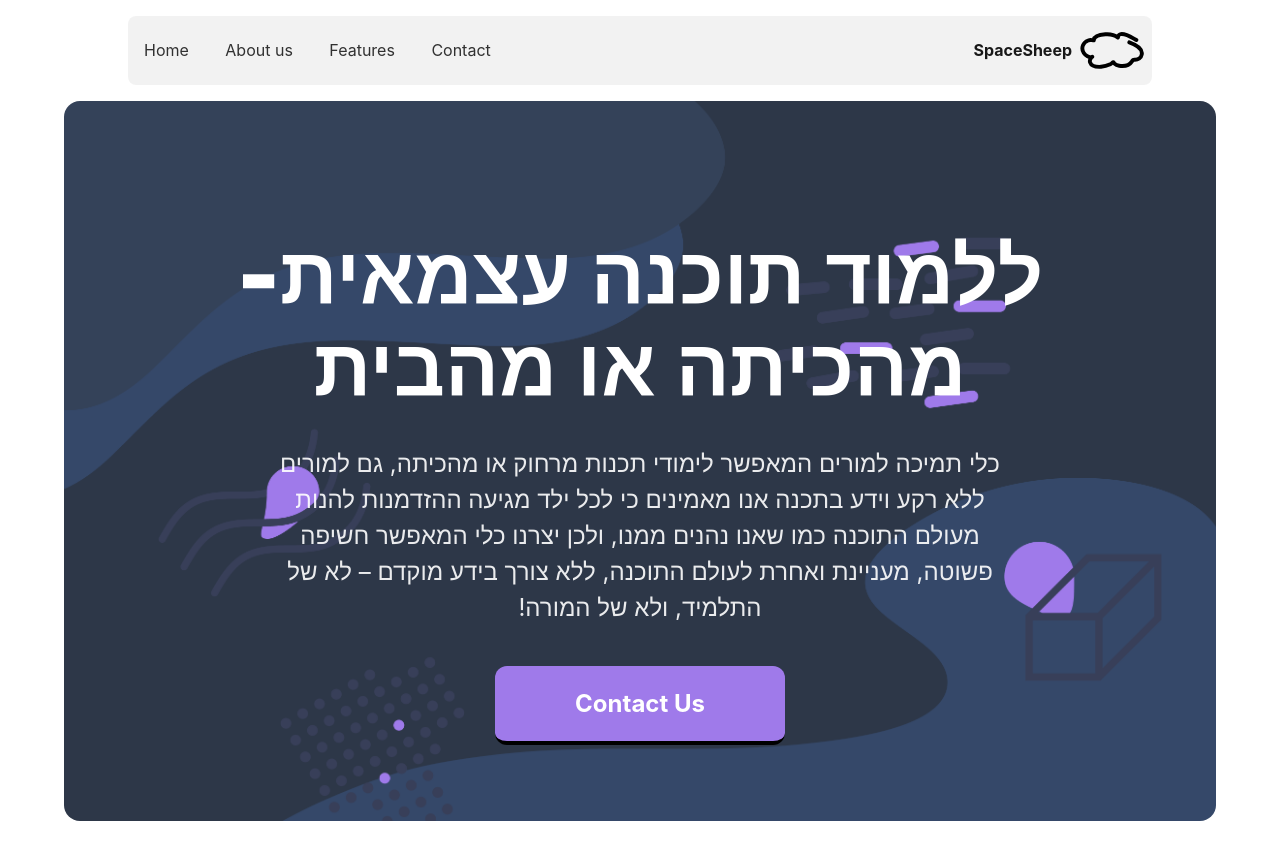
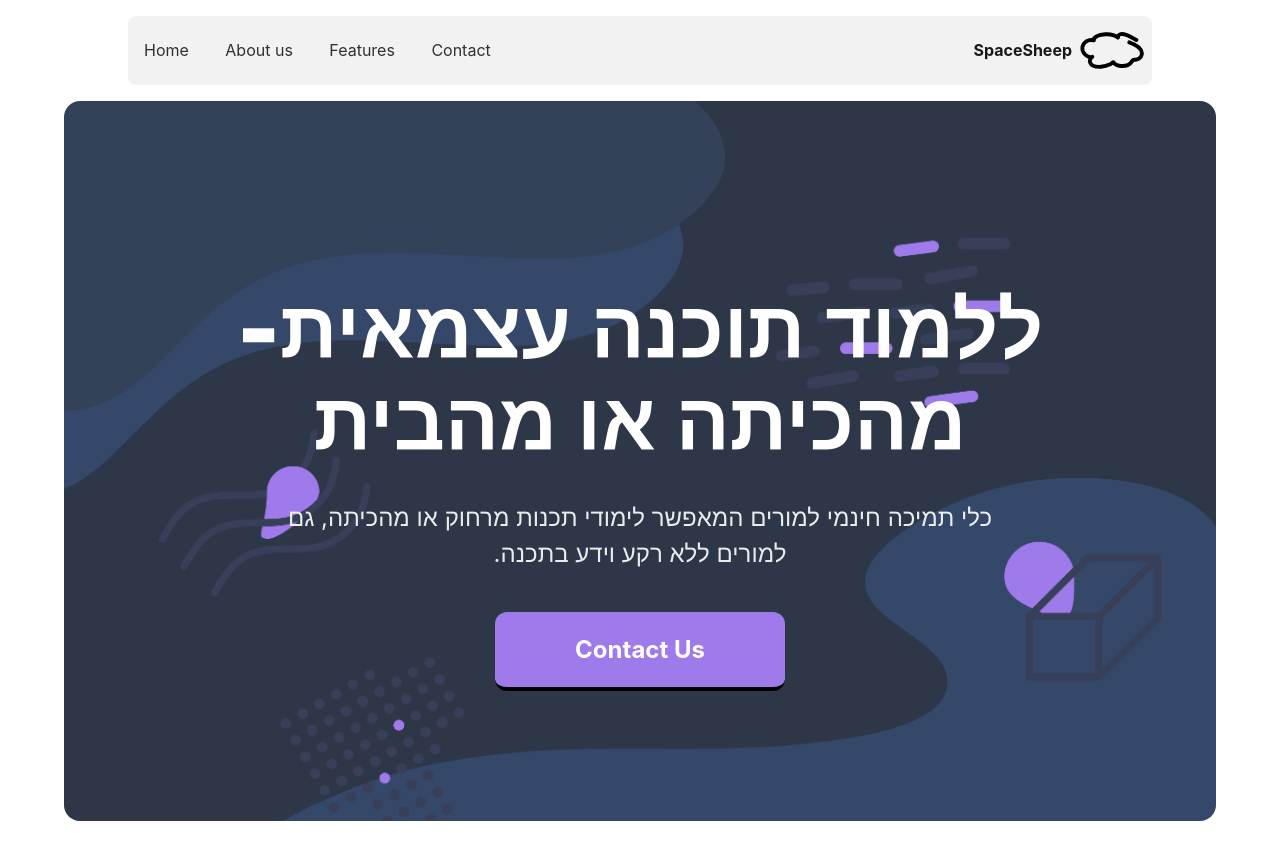
Before and after one commit to sheepsixteen/marketing, a Jekyll site: the page built from pages/index.html, in a window 1280 px wide and 900 px high. Shown: the top 860 px of the window. Built offline with Jekyll 4.4.1, drawn with Linux system fonts in a browser that asks for light colours; nearby versions of some CDN libraries.

Commit message:
Update index.html

```diff
--- a/pages/index.html
+++ b/pages/index.html
@@ -14,8 +14,7 @@ permalink: /
       ללמוד תוכנה עצמאית- מהכיתה או מהבית
     </h1>
     <p class="measure white-90 db center f3 lh-copy black-70">
-      כלי תמיכה למורים המאפשר לימודי תכנות מרחוק או מהכיתה, גם למורים ללא רקע וידע בתכנה
-      אנו מאמינים כי לכל ילד מגיעה ההזדמנות להנות מעולם התוכנה כמו שאנו נהנים ממנו, ולכן יצרנו כלי המאפשר חשיפה פשוטה, מעניינת ואחרת לעולם התוכנה, ללא צורך בידע מוקדם – לא של התלמיד, ולא של המורה!
+      כלי תמיכה חינמי למורים המאפשר לימודי תכנות מרחוק או מהכיתה, גם למורים ללא רקע וידע בתכנה.
     </p>
     <div class="db">
       <a href="/contact" class="button mt3 center b">
```
